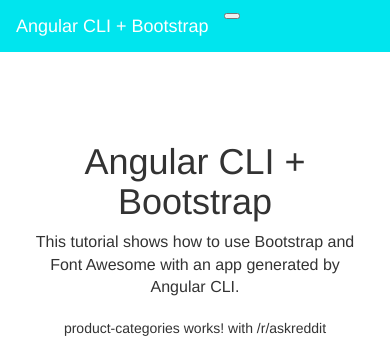
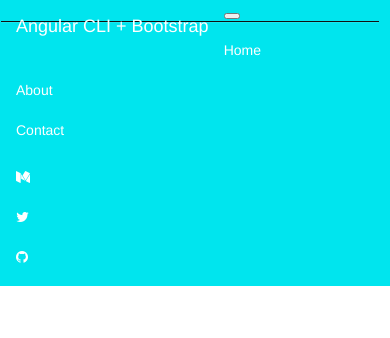
Before and after one commit to Pulkit29/EShopee, an Angular app: page / in a window 390 px wide. Both pictures are taken after a click on the button "Toggle navigation". Shown: the top 338 px of the page. Built offline with nearby package versions, Linux system fonts and the light colour scheme; no server answers.

Commit message:
Navbar toggle working

```diff
--- a/src/app/nav/nav.component.css
+++ b/src/app/nav/nav.component.css
@@ -3,6 +3,7 @@
 	border-color: var(--appNavBgColor) !important;
 	border-radius: 0;
 	padding-right: 10px !important;
+	color: white;
 }
 
 nav>div>ul>li>a{
@@ -22,6 +23,17 @@
 	background-color: var(--appActiveNavBgColor) !important;
 }
 
-.navbar-toggler-right{
-	color: white !important;
+@media (max-width: 992px){
+	nav>div>ul>li.active>a{
+		background-color: transparent !important;
+	}
+	nav>div>ul>li.active>a:hover{
+		background-color: var(--appActiveNavBgColor) !important;
+	}
 }
+
+.navbar-inverse .navbar-toggler-right .navbar-toggler-icon {
+	cursor: pointer;
+    background-color: transparent;
+    color: red !important;
+}
--- a/src/app/nav/nav.component.html
+++ b/src/app/nav/nav.component.html
@@ -1,12 +1,12 @@
 <nav class="navbar navbar-toggleable-md navbar-inverse bg-inverse fixed-top">
 
-  <button class="navbar-toggler navbar-toggler-right" type="button" data-toggle="collapse" data-target="#navbarNav" aria-controls="navbarSupportedContent" aria-expanded="false" aria-label="Toggle navigation" ng-click="isCollapsed = !isCollapsed">
+  <button class="navbar-toggler navbar-toggler-right" type="button" data-toggle="collapse" data-target="#navbarNav" aria-controls="navbarSupportedContent" aria-expanded="false" aria-label="Toggle navigation" (click)="toggleCollapse()">
     <span class="navbar-toggler-icon"></span>
   </button>
 
   <a class="navbar-brand" href="#">Angular CLI + Bootstrap</a>
 
-  <div class="collapse navbar-collapse" id="navbarNav">
+  <div class="collapse navbar-collapse" id="navbarNav" [class.collapse]="isNavCollapsed">
     <ul class="nav navbar-nav mr-auto">
       <li class="nav-item active">
         <a class="nav-link" href="#">Home</a>
@@ -20,13 +20,13 @@
     </ul>
     <ul class="nav navbar-nav navbar-right">
       <li class="nav-item">
-        <a class="nav-link" href="https://medium.com/@beeman"><i class="fa fa-medium" aria-hidden="true"></i></a>
+        <a class="nav-link" href="https://medium.com/"><i class="fa fa-medium" aria-hidden="true"></i></a>
       </li>
       <li class="nav-item">
-        <a class="nav-link" href="https://twitter.com/@beeman_nl"><i class="fa fa-twitter" aria-hidden="true"></i></a>
+        <a class="nav-link" href="https://twitter.com/"><i class="fa fa-twitter" aria-hidden="true"></i></a>
       </li>
       <li class="nav-item">
-        <a class="nav-link" href="https://github.com/beeman"><i class="fa fa-github" aria-hidden="true"></i></a>
+        <a class="nav-link" href="https://github.com/"><i class="fa fa-github" aria-hidden="true"></i></a>
       </li>
     </ul>
   </div>
--- a/src/app/nav/nav.component.ts
+++ b/src/app/nav/nav.component.ts
@@ -8,9 +8,13 @@
 
 export class NavComponent implements OnInit {
 
+  isNavCollapsed : boolean = true;
   constructor() { }
 
   ngOnInit() {
   }
 
+  toggleCollapse(): void {
+    this.isNavCollapsed = !this.isNavCollapsed;
+  }
 }
--- a/src/index.html
+++ b/src/index.html
@@ -7,6 +7,9 @@
 
   <meta name="viewport" content="width=device-width, initial-scale=1">
   <link rel="icon" type="image/x-icon" href="favicon.ico">
+
+   <!--  <script src="../node_modules/bootstrap/dist/js/bootstrap.min.js" integrity="sha384-Tc5IQib027qvyjSMfHjOMaLkfuWVxZxUPnCJA7l2mCWNIpG9mGCD8wGNIcPD7Txa" crossorigin="anonymous"></script> -->
+
 </head>
 <body>
   <app-root>Loading...</app-root>
```
